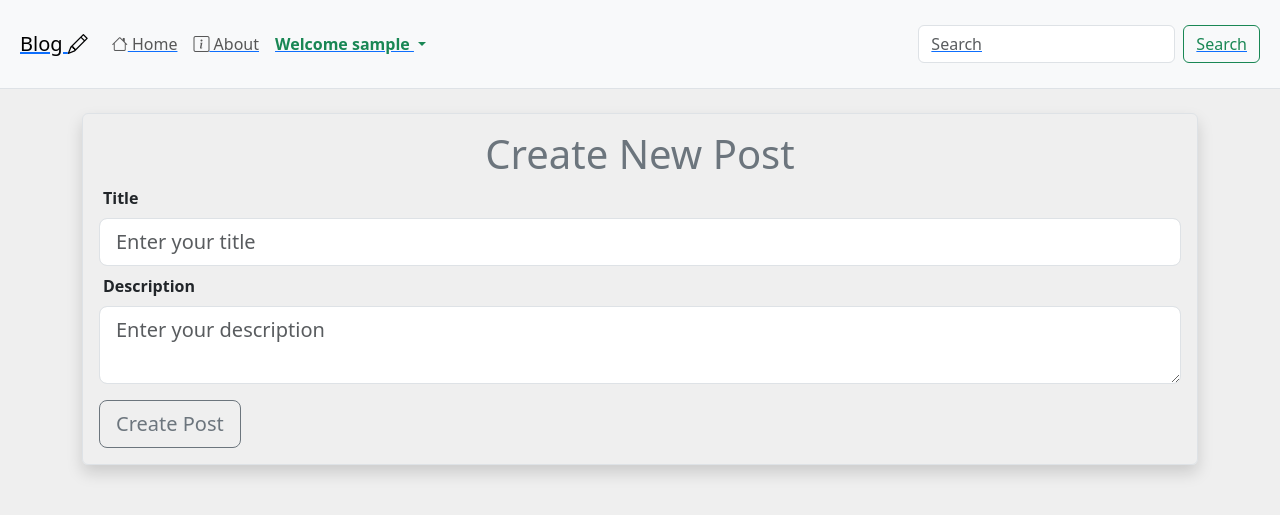
After one commit to sabermhareshdj/Flask-2025, a Flask app: page /post/create in a window 1280 px wide. The commit adds this page. Shown: the top 515 px of the page. Run offline with Flask 3, Linux system fonts and the light colour scheme; the visitor is signed in with stand-in values (Sample User, id 1); some libraries are stand-ins or nearby versions.

Commit message:
12 -Create New Post

```diff
--- a/blog/blogapp/forms.py
+++ b/blog/blogapp/forms.py
@@ -1,5 +1,5 @@
 from flask_wtf import FlaskForm
-from wtforms import StringField, PasswordField, SubmitField, BooleanField, ValidationError
+from wtforms import StringField, PasswordField, SubmitField, BooleanField, ValidationError,TextAreaField
 from wtforms.validators import DataRequired, Email, EqualTo, Length
 from blogapp.models import User
 from flask_login import current_user
@@ -51,3 +51,7 @@ class UpdateProfileForm(FlaskForm):
             user = User.query.filter_by(email=email.data).first()
             if user:
                 raise ValidationError('email already exist')
+class CreatePostForm(FlaskForm):
+    title = StringField(label='Title', validators=[DataRequired(), Length(min=2, max=120)])
+    descripton = TextAreaField(label='Description', validators=[DataRequired()])
+    submit = SubmitField(label='Create Post')
--- a/blog/blogapp/routes.py
+++ b/blog/blogapp/routes.py
@@ -4,14 +4,14 @@ from PIL import Image
 from flask import render_template, redirect, url_for, flash,request
 from blogapp import app, db, bcrypt
 from blogapp.models import Post,User
-from blogapp.forms import RegisterForm, LoginForm, UpdateProfileForm
+from blogapp.forms import RegisterForm, LoginForm, UpdateProfileForm ,CreatePostForm
 from flask_login import login_user,logout_user,current_user, login_required
 
 
 
 @app.route("/")
 def home():
-    posts = Post.query.all()
+    posts = Post.query.order_by(Post.created_at.desc()).all()
     # print(posts[0])
     # print(posts[1])
     return render_template("main/home.html", posts=posts, title="Home Page")
@@ -101,3 +101,16 @@ def profile():
         form.email.data = current_user.email
 
     return render_template("users/profile.html", title="Profile", form=form)
+
+
+@app.route("/post/create", methods=['GET','POST'])
+@login_required
+def create_new_post():
+    form = CreatePostForm()
+    if form.validate_on_submit():
+        post = Post(title=form.title.data, description=form.descripton.data, user_id=current_user.id)
+        db.session.add(post)
+        db.session.commit()
+        flash("Post has been created successfully", "success")
+        return redirect(url_for('home'))
+    return render_template("posts/create_post.html", title="Create Post", form=form)
--- a/blog/blogapp/templates/navbar.html
+++ b/blog/blogapp/templates/navbar.html
@@ -33,6 +33,13 @@
                 <a class="dropdown-item" href="{{ url_for('profile') }}">
                 <i class="bi bi-person-check"></i>
                     Profile
+                </a>
+            </li>
+
+                <li>
+                <a class="dropdown-item" href="{{ url_for('create_new_post') }}">
+                <i class="bi bi-sticky"></i>
+                    Create New Post
                 </a>
             </li>
 
--- /dev/null
+++ b/blog/blogapp/templates/posts/create_post.html
@@ -0,0 +1,53 @@
+{% extends 'base.html' %}
+
+{% block content %}
+<div>
+
+    <form method="POST" action="" class="border p-3 rounded shadow" novalidate>
+
+        <!-- # prevent CSRF attacks حماية من هجمات تزوير الطلبات عبر المواقع -->
+        <!-- CSRF = Cross-Site Request Forgery -->
+        {{ form.hidden_tag() }}
+         <!-- # or {{ form.csrf_token}} الافضل في فلاسك الاعلى  -->
+
+        <h1 class="text-secondary text-center">Create New Post</h1>
+
+        <div class="mb-2">
+            {{ form.title.label(class="form-label ms-1 fw-bold") }}
+
+            {% if form.title.errors %}
+            {{ form.title(class="form-control form-control-lg is-invalid", placeholder="Enter your title") }}
+            <div class="invalid-feedback">
+                {% for error in form.title.errors %}
+                <span>{{ error }}</span>
+                {% endfor %}
+            </div>
+            {% else %}
+            {{ form.title(class="form-control form-control-lg", placeholder="Enter your title") }}
+            {% endif %}
+
+        </div>
+        <div class="mb-2">
+            {{ form.descripton
+              .label(class="form-label ms-1 fw-bold") }}
+
+            {% if form.descripton.errors %}
+            {{ form.descripton(class="form-control form-control-lg is-invalid", placeholder="Enter your description") }}
+            <div class="invalid-feedback">
+                {% for error in form.descripton.errors %}
+                <span>{{ error }}</span>
+                {% endfor %}
+            </div>
+            {% else %}
+            {{ form.descripton(class="form-control form-control-lg", placeholder="Enter your description") }}
+
+            {% endif %}
+        </div>
+
+        <div class="mt-3">
+            {{ form.submit(class="btn btn-lg btn-outline-secondary") }}
+        </div>
+
+    </form>
+    </div>
+    {% endblock %}
```
Also changed, not shown: blog/blogapp/templates/main/home.html (+34 -5 lines).
